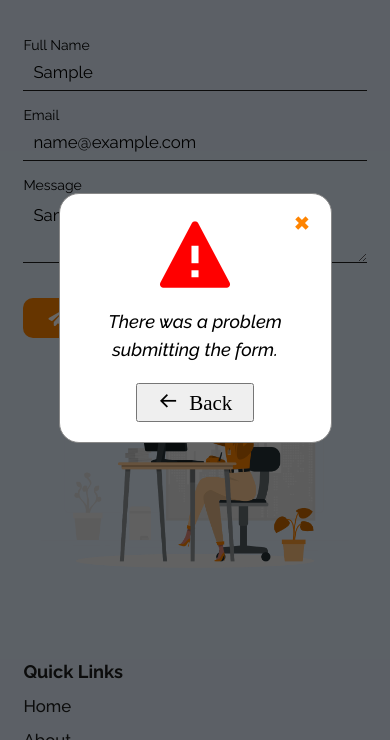
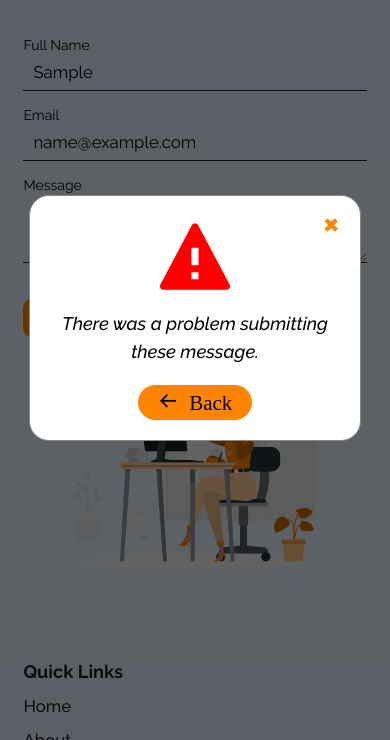
Before and after one commit to Kingsosu/kings-myportfolio, a plain HTML site: page index.html in a window 390 px wide. Both pictures are taken after typing "Sample", "name@example.com", "Sample" into the empty fields and a click on the button "Send Message". Shown: the part 8963-9703 px from the top of the page. Drawn offline with nearby package versions, Linux system fonts and the light colour scheme.

Commit message:
work on the displayModal and the button

```diff
--- a/css/style.css
+++ b/css/style.css
@@ -927,8 +927,11 @@ button[type="submit"]:active{
     padding: 5px 20px;
     font-family: 'Raleway';
     outline: none;
+    border: none;
     font-size: 1.5rem;
     font-weight: 500;
+    background-color: #ff8400;
+    border-radius: 25px;
 }
 .close {
     color: #ff8400;
@@ -1205,4 +1208,8 @@ button[type="submit"]:active{
     .project-container .loop-project {
         width: 80% !important;
     }
+
+    .modal-content {
+        width: 85%;
+    }
 }
--- a/index.html
+++ b/index.html
@@ -410,7 +410,7 @@
                 <i class='bx bxs-badge-check'></i>
                 <p id="thank-you">Thank you for your message!</p>
                 <p>We appreciate your interest.</p>
-                <button id="backButton"><i class='bx bx-arrow-back'> Back</i></button>
+                <button id="backButton"><i class='bx bx-chevron-left'></i>&nbsp;&nbsp; Back</button>
             </div>
         </section>
 
@@ -418,7 +418,7 @@
             <div class="modal-content">
                 <span class="close">&times;</span>
                 <i class='bx bxs-error'></i>
-                <p id="errorText ">There was a problem submitting the form.</p>
+                <p id="errorText ">There was a problem submitting these message.</p>
                 <button id="backButton"><i class='bx bx-arrow-back'> Back</i></button>
             </div>
         </section>
```
